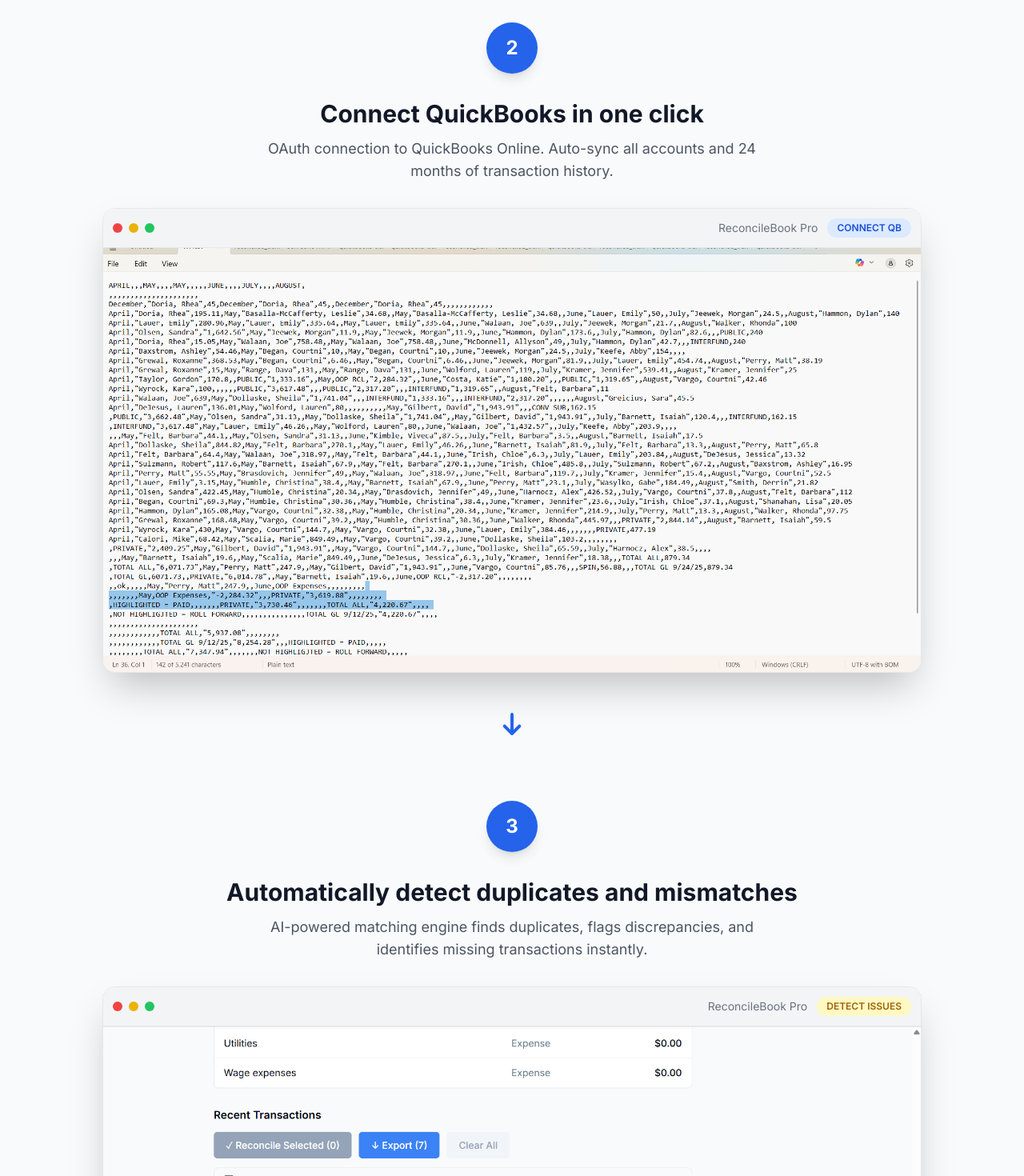
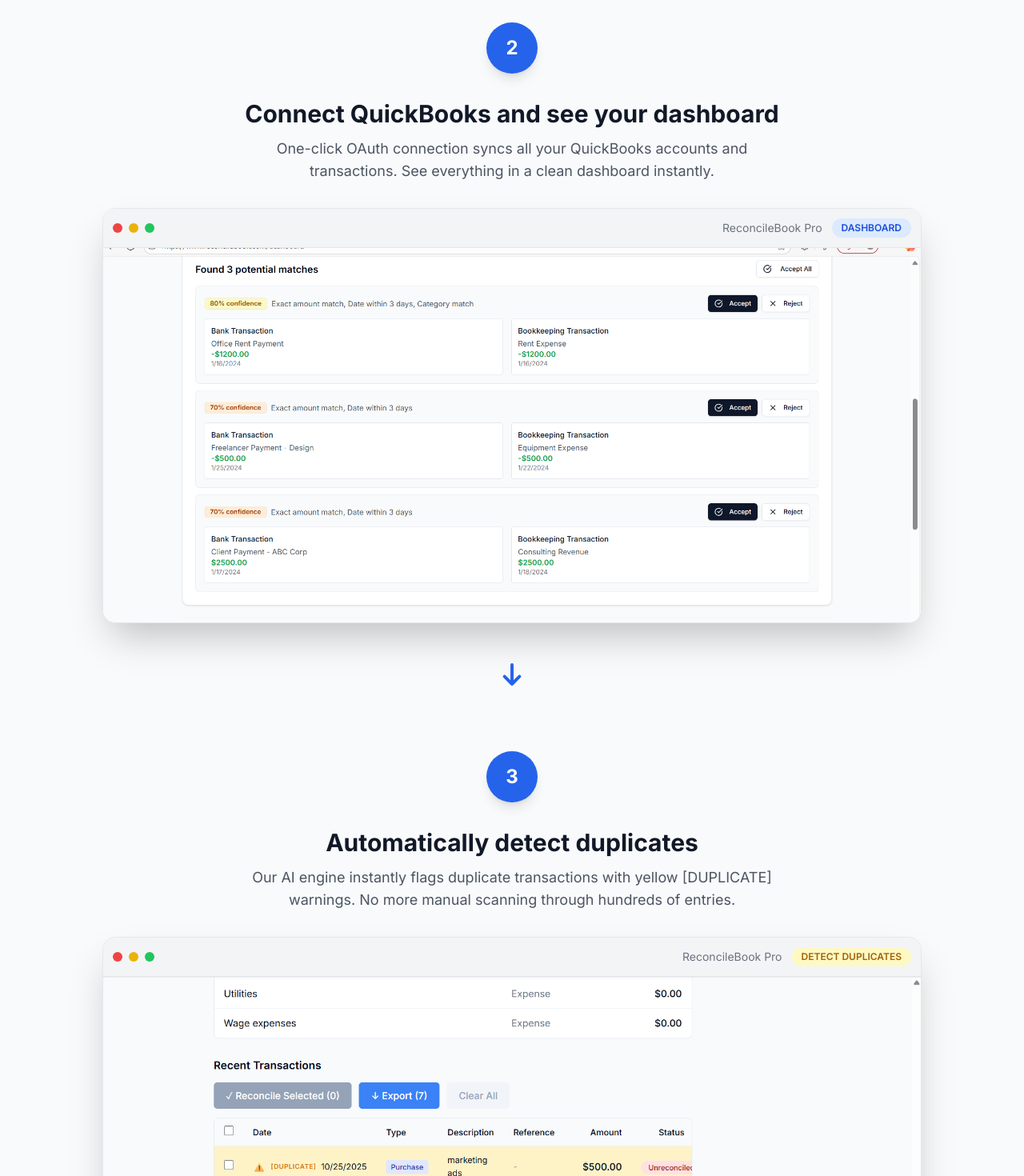
Before and after one commit to algominds35/bank-reconciliation-tool, a Next.js app: page / in a window 1280 px wide. Shown: the part 4160-5630 px from the top of the page at 80% size. Built offline with nearby package versions, Linux system fonts and the light colour scheme.

Commit message:
Fix step 2 to show dashboard instead of connection screen

```diff
--- a/src/components/HowItWorks.tsx
+++ b/src/components/HowItWorks.tsx
@@ -5,30 +5,30 @@ export default function HowItWorks() {
     {
       number: 1,
       title: "Do you have messy bank statements like this?",
-      description: "Clients send multi-month CSVs with random columns, notes, and messy formatting. Our smart parser handles it all.",
+      description: "Clients send unreconciled CSVs with hundreds of transactions. All showing 'Unreconciled' and taking hours to process manually.",
       image: "/images/messy-statement.png",
       label: "MESSY CSV/PDF"
     },
     {
       number: 2,
-      title: "Connect QuickBooks in one click",
-      description: "OAuth connection to QuickBooks Online. Auto-sync all accounts and 24 months of transaction history.",
-      image: "/images/qb-connected.png",
-      label: "CONNECT QB"
+      title: "Connect QuickBooks and see your dashboard",
+      description: "One-click OAuth connection syncs all your QuickBooks accounts and transactions. See everything in a clean dashboard instantly.",
+      image: "/images/clean-dashboard.png",
+      label: "DASHBOARD"
     },
     {
       number: 3,
-      title: "Automatically detect duplicates and mismatches",
-      description: "AI-powered matching engine finds duplicates, flags discrepancies, and identifies missing transactions instantly.",
+      title: "Automatically detect duplicates",
+      description: "Our AI engine instantly flags duplicate transactions with yellow [DUPLICATE] warnings. No more manual scanning through hundreds of entries.",
       image: "/images/duplicates-detected.png",
-      label: "DETECT ISSUES"
+      label: "DETECT DUPLICATES"
     },
     {
       number: 4,
-      title: "Get clean results ready for posting",
-      description: "Export reconciled transactions to CSV or push directly to QuickBooks. Clean books in minutes, not hours.",
-      image: "/images/clean-dashboard.png",
-      label: "DONE"
+      title: "Compare bank vs QuickBooks and get clean results",
+      description: "Upload bank statement, compare against QB data, and get instant reconciliation report: Matched, Missing from QB, Missing from Bank. Export and done.",
+      image: "/images/qb-connected.png",
+      label: "COMPARE & DONE"
     }
   ]
 
```
